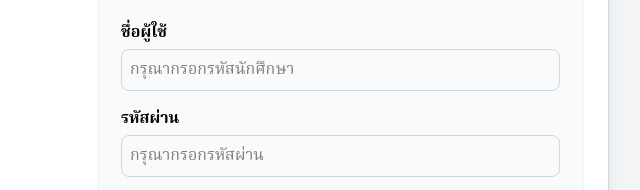
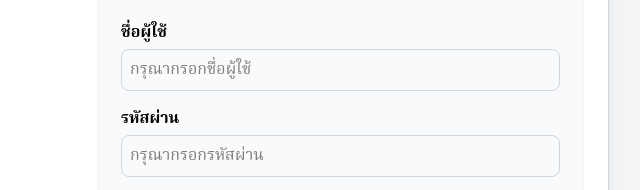
Before and after one commit to Anuphap2/MJU_REG, a website: page forProfessor.html in a window 1280 px wide. Shown: the part 303-493 px from the top of the page, 543-1183 px from the left. Drawn offline with nearby package versions, Linux system fonts and the light colour scheme.

Commit message:
edit placeholder input

```diff
--- a/forProfessor.html
+++ b/forProfessor.html
@@ -33,7 +33,7 @@
                             <label for="student_id" class="block mb-1 font-semibold">ชื่อผู้ใช้</label>
                             <input type="text" id="student_id"
                                 class="border border-gray-300 p-2 w-full rounded-lg focus:ring-2 focus:ring-green-500 pointer"
-                                placeholder="กรุณากรอกรหัสนักศึกษา">
+                                placeholder="กรุณากรอกชื่อผู้ใช้">
                         </div>
 
                         <div class="mb-4">
```
